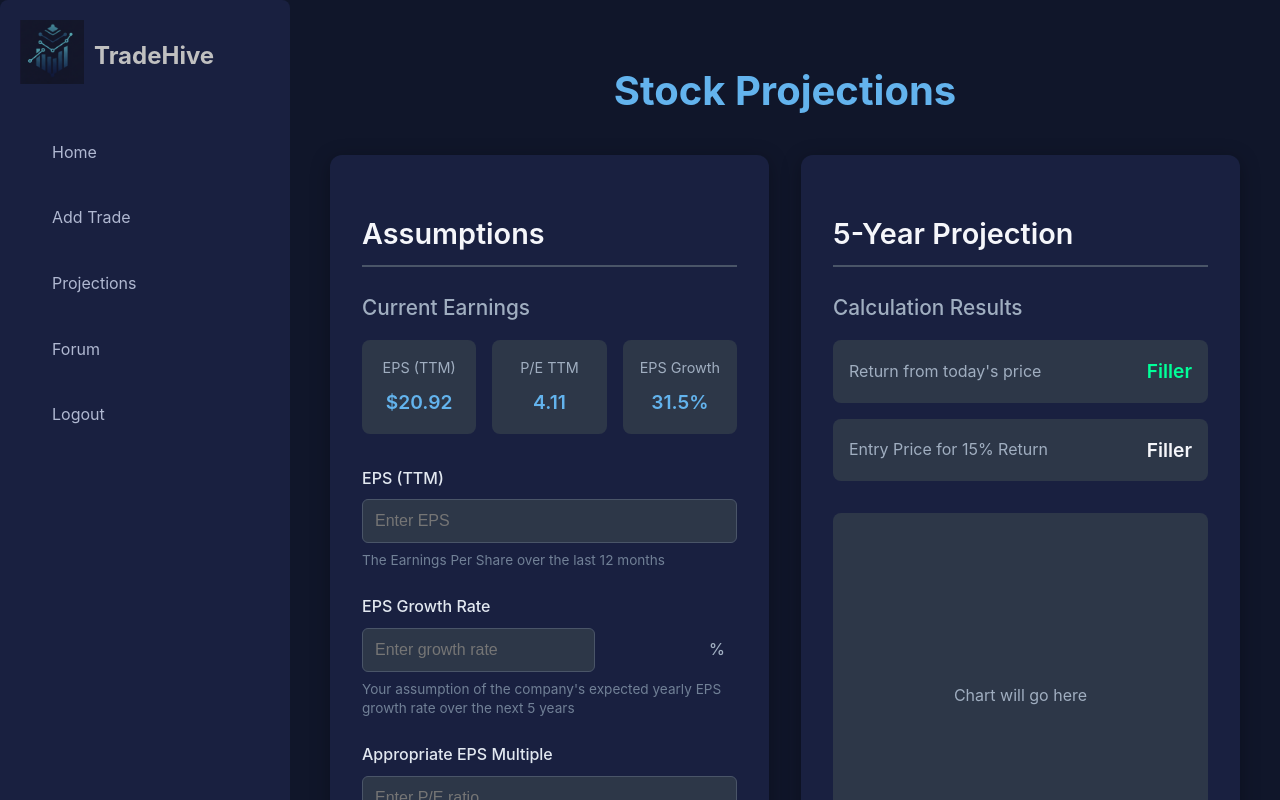
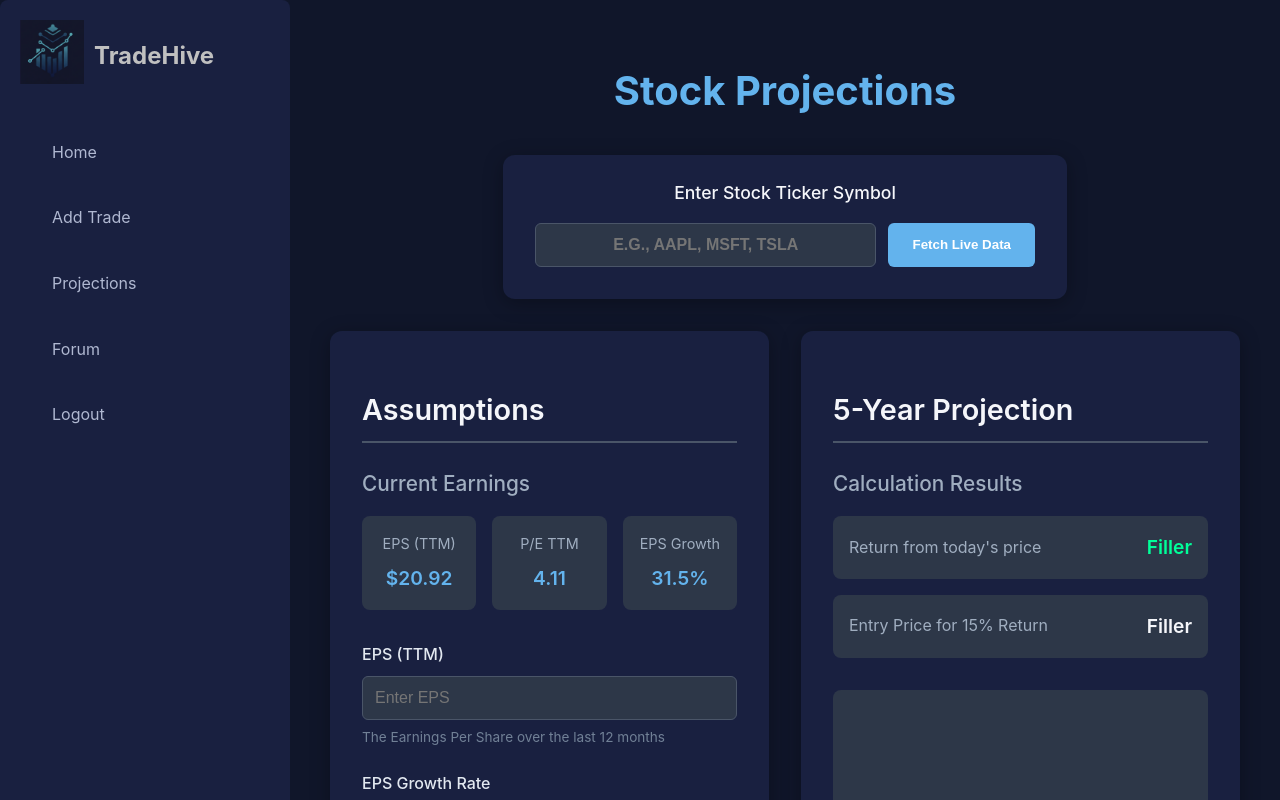
Before and after one commit to hongwee11/tradehive, a React (Create React App) app in the folder dashboard-react/: page /projection in a window 1280 px wide. Shown: the top 800 px of the page. Built offline with nearby package versions, Linux system fonts and the light colour scheme.

Commit message:
Search ticker bar

```diff
--- a/dashboard-react/src/projection/projection.css
+++ b/dashboard-react/src/projection/projection.css
@@ -15,6 +15,89 @@
   color: #63b3ed;
   margin-bottom: 2rem;
   text-align: center;
+}
+
+.ticker-input-container {
+  margin-bottom: 2rem;
+  display: flex;
+  justify-content: center;
+}
+
+.ticker-input-card {
+  background: #192040;
+  border-radius: 12px;
+  padding: 1.5rem 2rem;
+  box-shadow: 0 4px 20px rgba(0, 0, 0, 0.3);
+  max-width: 500px;
+  width: 100%;
+  text-align: center;
+}
+
+.ticker-label {
+  font-size: 1.1rem;
+  font-weight: 500;
+  color: #f5f6fa;
+  display: block;
+  margin-bottom: 1rem;
+}
+
+.ticker-input-group {
+  display: flex;
+  gap: 0.75rem;
+  margin-bottom: 0.5rem;
+}
+
+.ticker-input {
+  flex: 1;
+  padding: 0.75rem;
+  background: #2d3748;
+  border: 1px solid #4a5568;
+  border-radius: 6px;
+  color: #f5f6fa;
+  font-size: 1rem;
+  text-transform: uppercase;
+  text-align: center;
+  font-weight: 600;
+  transition: border-color 0.2s ease;
+}
+
+.ticker-input:focus {
+  outline: none;
+  border-color: #63b3ed;
+  box-shadow: 0 0 0 3px rgba(99, 179, 237, 0.1);
+}
+
+.fetch-data-button {
+  padding: 0.75rem 1.5rem;
+  background: #63b3ed;
+  color: #fff;
+  border: none;
+  border-radius: 6px;
+  font-weight: 600;
+  cursor: pointer;
+  transition: background-color 0.2s ease;
+}
+
+.fetch-data-button:hover {
+  background: #4299e1;
+}
+
+.ticker-help {
+  font-size: 0.85rem;
+  color: #718096;
+  display: block;
+  margin-top: 0.5rem;
+}
+
+/* Responsive for ticker input */
+@media (max-width: 768px) {
+  .ticker-input-group {
+    flex-direction: column;
+  }
+
+  .fetch-data-button {
+    width: 100%;
+  }
 }
 
 /* 2-Column Container */
--- a/dashboard-react/src/projection/projection.jsx
+++ b/dashboard-react/src/projection/projection.jsx
@@ -1,6 +1,21 @@
 import React, { useState } from 'react';
 import Sidebar from '../dashboard/components/sidebar';
 import './projection.css';
+
+const allowedTickers = ["AAPL", "ABBV", "ABNB", "ABT", "ACN", "ADBE", "AEP", "AIG", "AMD", "AMAT",
+    "AMGN", "AMT", "AMZN", "APP", "ARM", "ASML", "AVGO", "AXP", "BA", "BAC",
+    "BIIB", "BK", "BKNG", "BLK", "BMY", "BRK.B", "C", "CAT", "CHTR", "CL",
+    "CMCSA", "COF", "COP", "COST", "CRM", "CSCO", "CVS", "CVX", "CDNS", "CDW",
+    "DE", "DHR", "DIS", "DUK", "EMR", "FDX", "GD", "GE", "GILD", "GM",
+    "GOOG", "GOOGL", "GS", "HD", "HON", "IBM", "INTC", "INTU", "ISRG", "JNJ",
+    "JPM", "KO", "LIN", "LLY", "LMT", "LOW", "MA", "MAR", "MCD", "MDT",
+    "MET", "MDLZ", "MELI", "META", "MMM", "MO", "MRK", "MRVL", "MSTR", "MS",
+    "MSFT", "MU", "NFLX", "NEE", "NKE", "NOW", "NVDA", "NXPI", "ORLY", "ODFL",
+    "ON", "PCAR", "PEP", "PFE", "PG", "PLTR", "PM", "PYPL", "QCOM", "REGN",
+    "ROP", "ROST", "SHOP", "SCHW", "SNPS", "SBUX", "T", "TMUS", "TSLA", "TTWO",
+    "TXN", "UNH", "UNP", "UPS", "USB", "V", "VZ", "WBD", "WDAY", "WFC", "WMT",
+    "XEL", "XOM", "ZS", "COIN", "DKNG", "F", "LCID", "RIVN", "ROKU", "SNAP", "SPOT", "SQ",
+    "TWTR", "UBER", "UPST", "ZM", "ARKK", "QQQ", "SPY", "IWM", "DIA", "SQQQ"];
 
 function ProjectionsPage() {
   // Current earnings data (static for now)
@@ -9,11 +24,13 @@ function ProjectionsPage() {
     pe: 4.11,
     epsGrowth: 31.5
   };
-
+  const [ticker, setTicker] = useState('');
   const [epsTTM, setEpsTTM] = useState('');
   const [epsGrowthRate, setEpsGrowthRate] = useState('');
   const [epsMultiple, setEpsMultiple] = useState('');
   const [desiredReturn, setDesiredReturn] = useState('');
+
+
 
 
   return (
@@ -22,6 +39,24 @@ function ProjectionsPage() {
 
       <main className="projections-main">
         <h1 className="projections-title">Stock Projections</h1>
+
+        <div className="ticker-input-container">
+          <div className="ticker-input-card">
+            <label className="ticker-label">Enter Stock Ticker Symbol</label>
+            <div className="ticker-input-group">
+              <input
+                type="text"
+                value={ticker}
+                onChange={(e) => setTicker(e.target.value.toUpperCase())}
+                className="ticker-input"
+                placeholder="e.g., AAPL, MSFT, TSLA"
+              />
+              <button className="fetch-data-button">
+                Fetch Live Data
+              </button>
+            </div>
+          </div>
+        </div>
 
         <div className="projections-container">
           {/* Left Column - Assumptions */}
```
